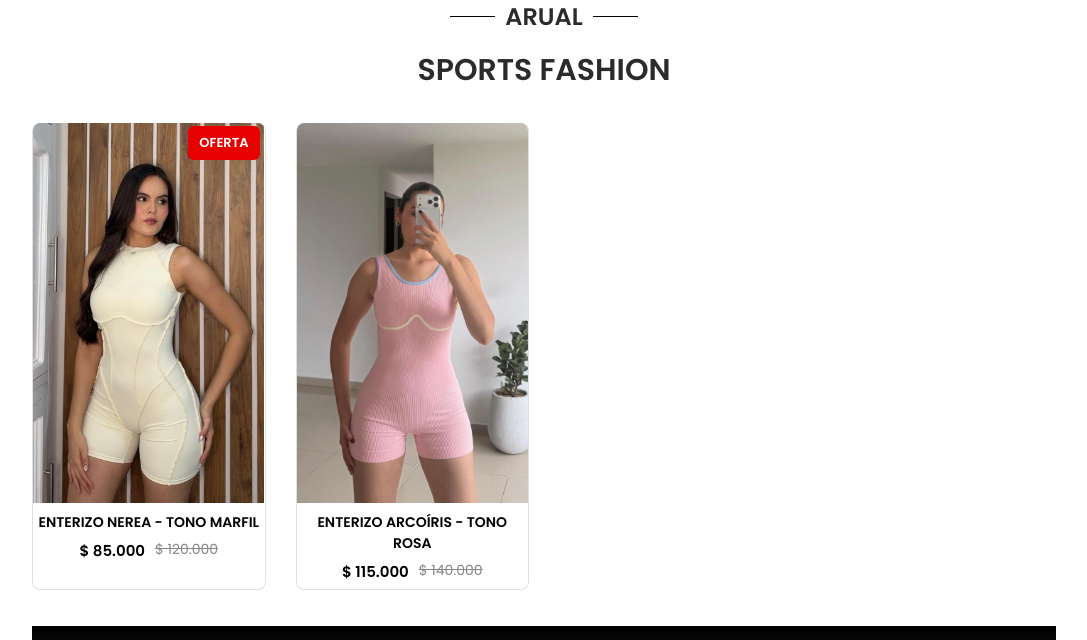
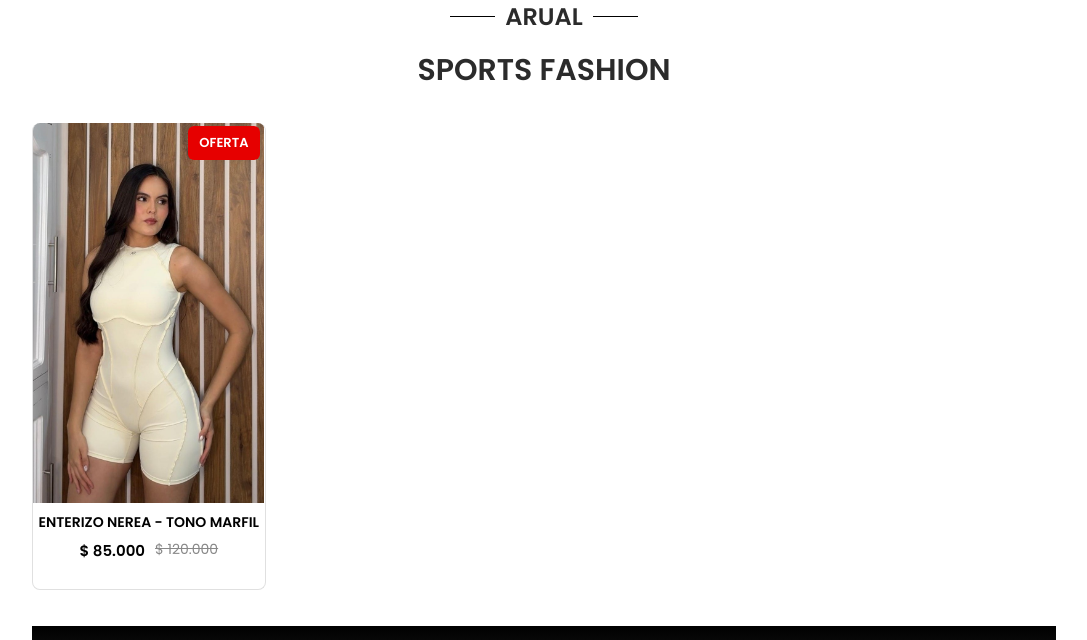
Before and after one commit to luis13xd/arual, a React (Create React App) app: page / in a window 1280 px wide. Shown: the part 820-1460 px from the top of the page, without its empty margins (96-1183 px from the left). Built offline with nearby package versions, Linux system fonts and the light colour scheme; grey boxes are pictures that could not be loaded.

Commit message:
ocultamos enterizo arcoiris 3

```diff
--- a/src/Components/Assets/new_data.js
+++ b/src/Components/Assets/new_data.js
@@ -1,5 +1,4 @@
 import enterizomarfil1 from "./enterizos/enterizomarfil1.jpeg";
-import enterizoarcoirisrosa1 from "./enterizos/enterizoarcoirisrosa1.jpeg";
 
 let new_data = [
   {
@@ -11,15 +10,6 @@ let new_data = [
     old_price: 120000,
     offer: true,
   },
-  {
-    id: 103,
-    name: "ENTERIZO ARCOÍRIS - TONO ROSA",
-    category: "enterizos",
-    image: enterizoarcoirisrosa1,
-    new_price: 115000,
-    old_price: 140000,
-    offer: false,
-  },
 
 ];
 
```
